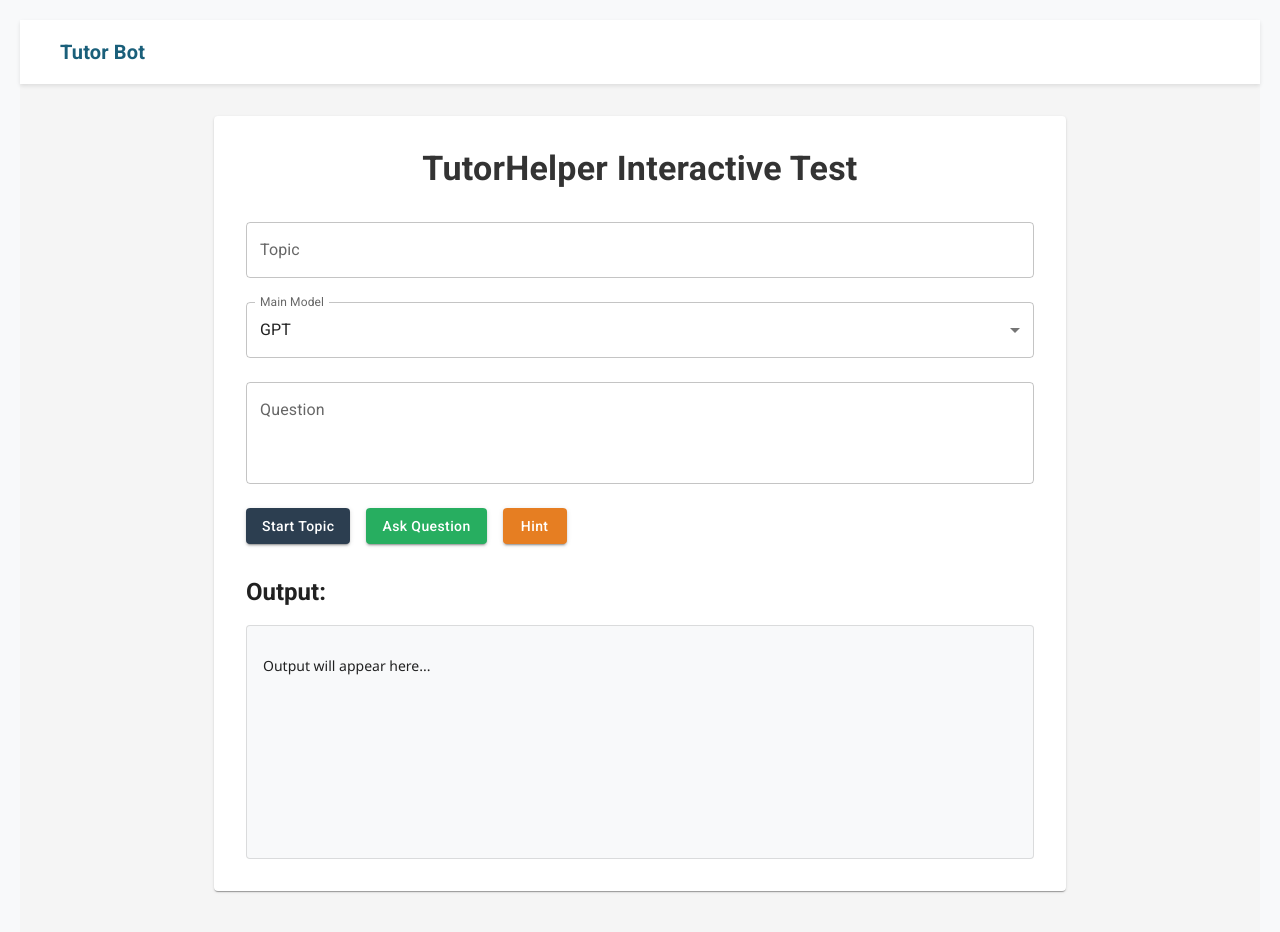
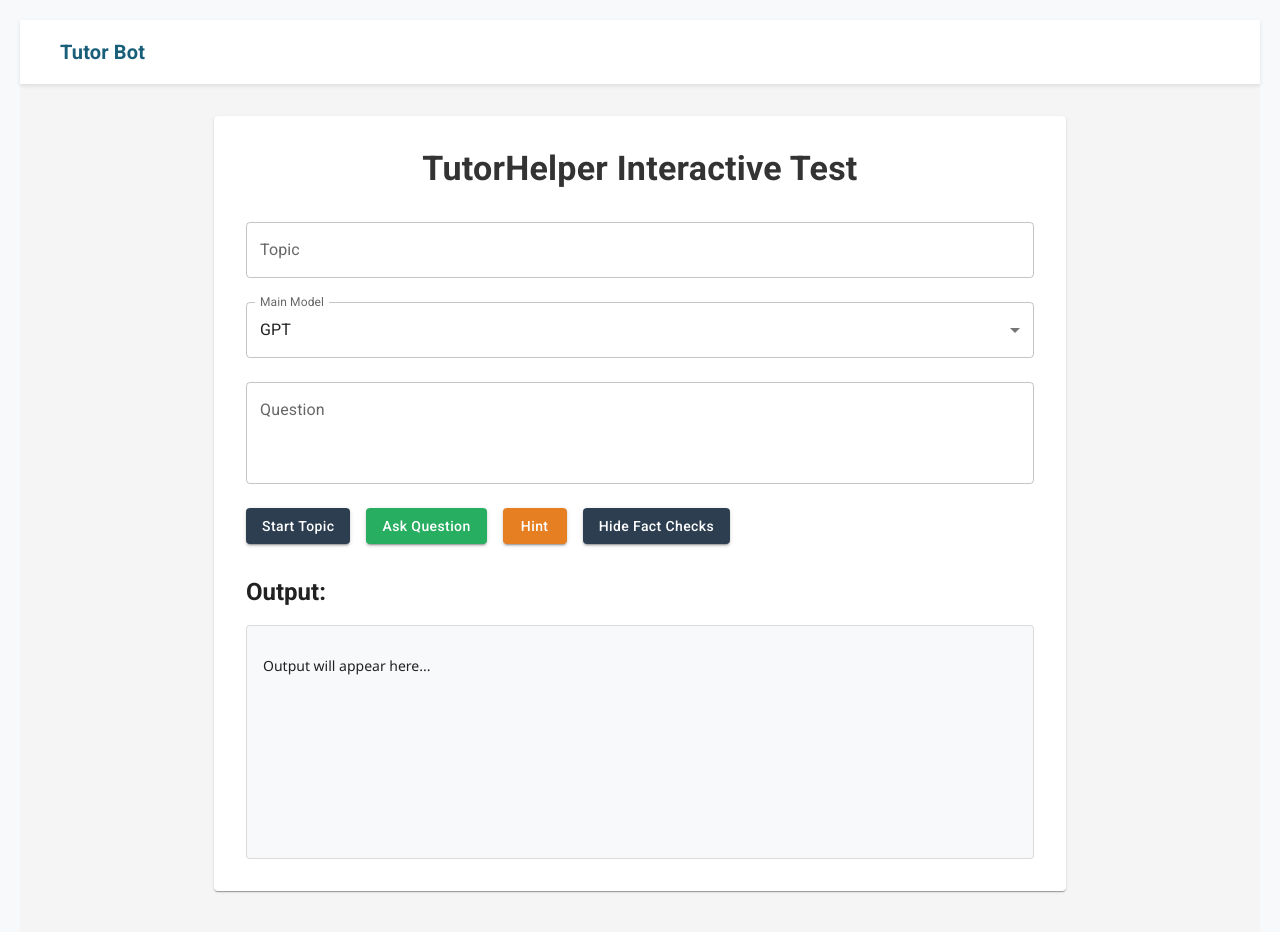
Before and after one commit to WilsonSue/COMP7082-TutorHelper, a React (Create React App) app in the folder Frontend/: page /ai-prompt in a window 1280 px wide. Shown: the top 932 px of the page. Built offline with nearby package versions, Linux system fonts and the light colour scheme; some icons are missing.

Commit message:
Add button to hide fact checks and extra stuff

```diff
--- a/Frontend/src/components/AIPromptPage.js
+++ b/Frontend/src/components/AIPromptPage.js
@@ -26,6 +26,9 @@ function AIPrompt() {
   const [loading, setLoading] = useState(false);
   const [error, setError] = useState('');
   const navigate = useNavigate();
+  const [fullOutput, setFullOutput] = useState('');
+  const [revisionOnly, setRevisionOnly] = useState('');
+  const [showRevisionOnly, setShowRevisionOnly] = useState(false);
 
   // =====================
   // OUTPUT FORMATTING
@@ -91,7 +94,21 @@ function AIPrompt() {
   // };
 
   const display = (data) => {
-    setOutput(formatOutput(data));
+    const formatted = formatOutput(data);
+
+    setFullOutput(formatted);
+
+    // Extract revised section if it exists
+    const splitIndex = formatted.indexOf("## revised");
+
+    if (splitIndex !== -1) {
+      setRevisionOnly(formatted.slice(splitIndex));
+    } else {
+      setRevisionOnly(formatted); // fallback
+    }
+
+    // Set what is currently displayed
+    setOutput(formatted);
   };
 
   const postData = async (url, data) => {
@@ -288,6 +305,27 @@ function AIPrompt() {
             >
               Hint
             </Button>
+            <Button
+              variant="contained"
+              onClick={() => {
+              if (showRevisionOnly) {
+                  setOutput(fullOutput);
+                } else {
+                  setOutput(revisionOnly);
+                }
+                setShowRevisionOnly(!showRevisionOnly);
+              }}
+              disabled={loading}
+              sx={{
+                bgcolor: '#2c3e50',
+                textTransform: 'none',
+                '&:hover': {
+                  bgcolor: '#1a252f',
+                },
+              }}
+            >
+              {showRevisionOnly ? "Show Full Output" : "Hide Fact Checks"}
+            </Button>
           </Box>
 
           {/* Output Section */}
```
